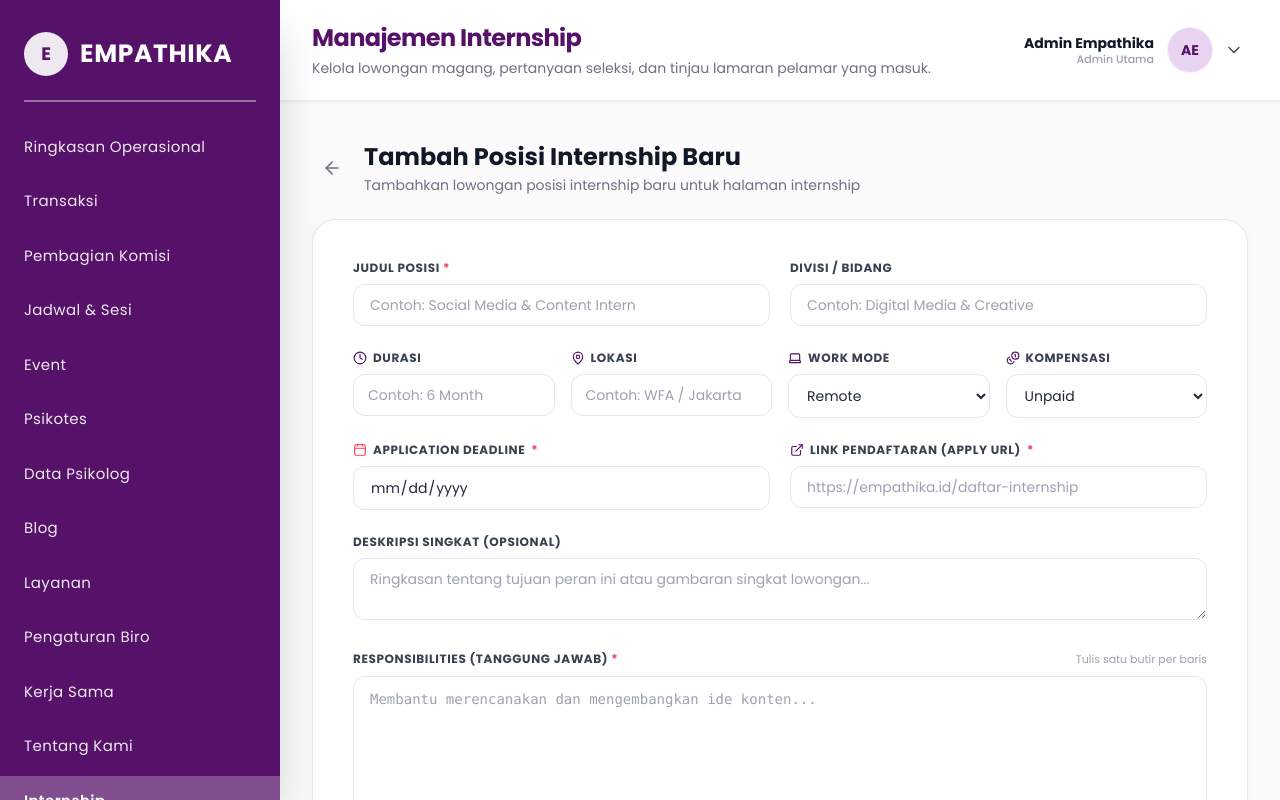
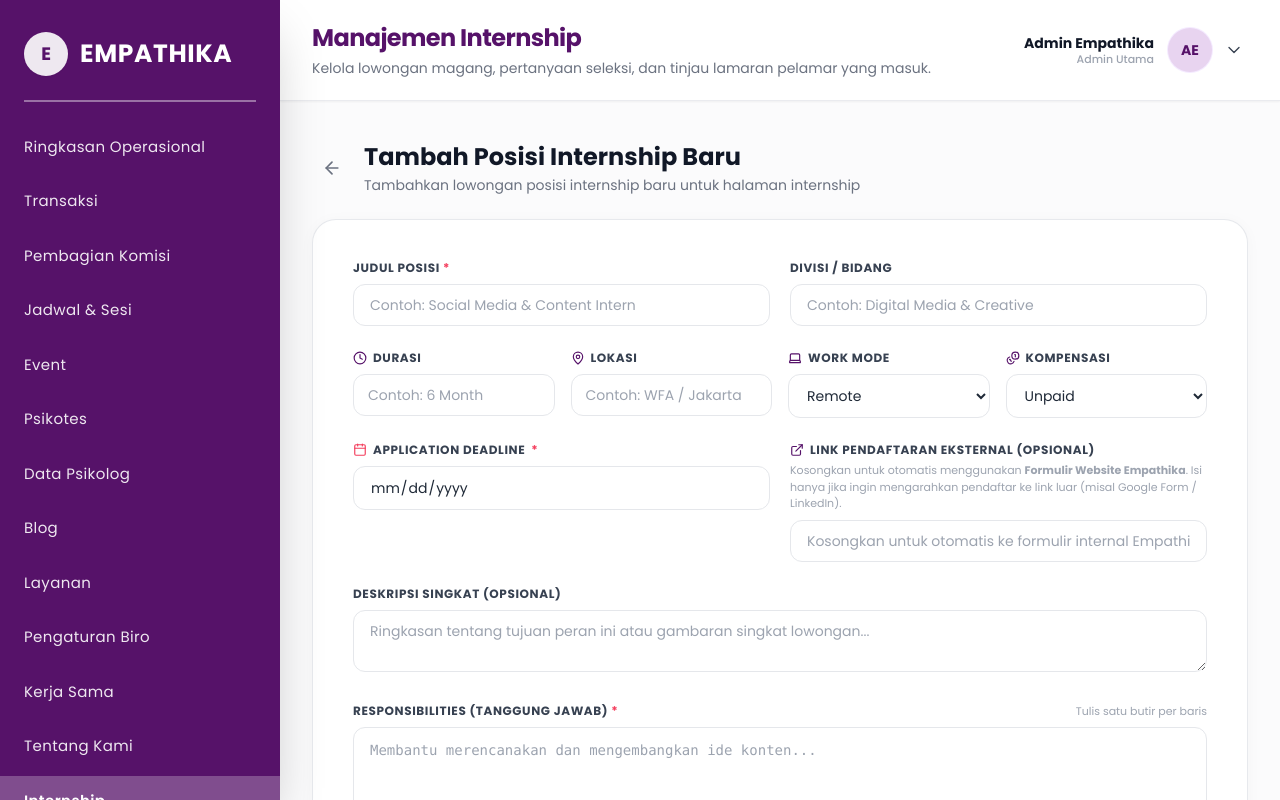
Before and after one commit to reppapi/empathika, a Next.js app in the folder frontend/: page /admin/internship/tambah in a window 1280 px wide. Shown: the top 800 px of the page. Built offline with nearby package versions, Linux system fonts and the light colour scheme; no server answers; sample sign-in values are in the browser's storage.

Commit message:
feat(internship): make applyUrl optional and default to internal empathika application form

```diff
--- a/frontend/src/features/internship/components/admin/AdminInternshipFormClient.tsx
+++ b/frontend/src/features/internship/components/admin/AdminInternshipFormClient.tsx
@@ -150,9 +150,6 @@ export default function AdminInternshipFormClient({ positionId }: Props) {
     }
     if (!formData.deadline.trim()) {
       newErrors.deadline = "Deadline pendaftaran wajib diisi"
-    }
-    if (!formData.applyUrl.trim()) {
-      newErrors.applyUrl = "Link pendaftaran wajib diisi"
     }
 
     if (Object.keys(newErrors).length > 0) {
@@ -421,14 +418,16 @@ export default function AdminInternshipFormClient({ positionId }: Props) {
             </div>
 
             <div>
-              <label className="block text-xs font-bold text-gray-700 uppercase tracking-wider mb-2 flex items-center gap-1.5">
+              <label className="block text-xs font-bold text-gray-700 uppercase tracking-wider mb-1 flex items-center gap-1.5">
                 <ExternalLink className="w-3.5 h-3.5 text-[#561269]" />
-                Link Pendaftaran (Apply URL) <span className="text-rose-500">*</span>
+                Link Pendaftaran Eksternal (Opsional)
               </label>
+              <p className="text-[11px] text-gray-400 mb-2">
+                Kosongkan untuk otomatis menggunakan <strong>Formulir Website Empathika</strong>. Isi hanya jika ingin mengarahkan pendaftar ke link luar (misal Google Form / LinkedIn).
+              </p>
               <input
-                type="url"
-                required
-                placeholder="https://empathika.id/daftar-internship"
+                type="text"
+                placeholder="Kosongkan untuk otomatis ke formulir internal Empathika"
                 value={formData.applyUrl}
                 onChange={(e) => {
                   setFormData({ ...formData, applyUrl: e.target.value })
--- a/frontend/src/features/internship/components/client/InternshipClient.tsx
+++ b/frontend/src/features/internship/components/client/InternshipClient.tsx
@@ -374,6 +374,17 @@ export default function InternshipClient() {
                             </p>
                           </div>
 
+                          {pos.applyUrl && (pos.applyUrl.startsWith("http://") || pos.applyUrl.startsWith("https://")) ? (
+                            <a
+                              href={pos.applyUrl}
+                              target="_blank"
+                              rel="noopener noreferrer"
+                              className="w-full sm:w-auto px-8 py-3 rounded-full bg-[#EAB308] hover:bg-[#CA8A04] text-[#0f172a] font-bold text-sm sm:text-base shadow-md hover:shadow-lg transition-all flex items-center justify-center gap-2 cursor-pointer"
+                            >
+                              <span>APPLY NOW</span>
+                              <ExternalLink className="w-4 h-4 text-[#0f172a]" />
+                            </a>
+                          ) : (
                             <Link
                               href={`/internship/apply/${pos.id}`}
                               className="w-full sm:w-auto px-8 py-3 rounded-full bg-[#EAB308] hover:bg-[#CA8A04] text-[#0f172a] font-bold text-sm sm:text-base shadow-md hover:shadow-lg transition-all flex items-center justify-center gap-2 cursor-pointer"
@@ -381,6 +392,7 @@ export default function InternshipClient() {
                               <span>APPLY NOW</span>
                               <ArrowRight className="w-4 h-4 text-[#0f172a]" />
                             </Link>
+                          )}
                         </div>
                       </div>
                     )}
```
Lines whose indentation alone changed are shown as unchanged.
